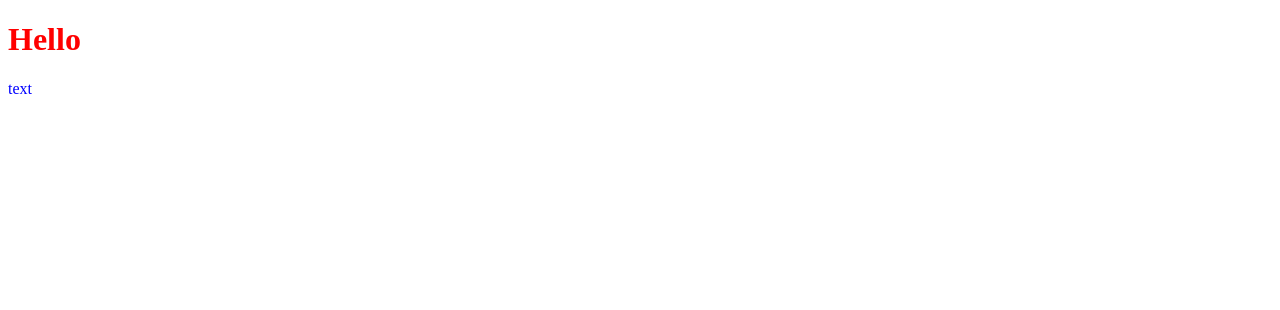
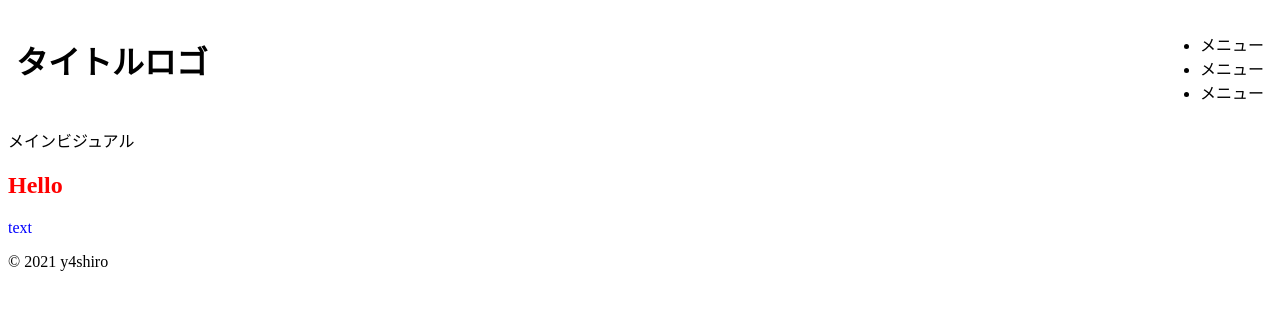
Before and after one commit to y4shiro/gatsby-ts-sandbox, a Gatsby site: page / in a window 1280 px wide. Built offline with nearby package versions, Linux system fonts and the light colour scheme; Gatsby itself is replaced by a stand-in of ours.

Commit message:
大まかな構成追加

```diff
--- a/src/pages/index.module.css
+++ b/src/pages/index.module.css
@@ -1,7 +1,14 @@
+/* Header */
+.header {
+  display: flex;
+  justify-content: space-between;
+  padding: 8px;
+}
+
 .title {
-	color:red;
+  color: red;
 }
 
 .text {
-	color: blue;
+  color: blue;
 }
--- a/src/pages/index.module.css.d.ts
+++ b/src/pages/index.module.css.d.ts
@@ -1,3 +1,4 @@
 // This file is automatically generated. Do not modify this file manually -- YOUR CHANGES WILL BE ERASED!
+export const header: string;
 export const title: string;
 export const text: string;
--- a/src/pages/index.tsx
+++ b/src/pages/index.tsx
@@ -1,14 +1,31 @@
-import React from "react"
+import React from 'react';
 import * as styles from './index.module.css';
 
-// markup
 const IndexPage = () => {
   return (
     <>
-      <h1 className={styles.title}>Hello</h1>
-      <p className={styles.text}>text</p>
+      <header className={styles.header}>
+        <h1>タイトルロゴ</h1>
+        <nav>
+          <ul>
+            <li>メニュー</li>
+            <li>メニュー</li>
+            <li>メニュー</li>
+          </ul>
+        </nav>
+      </header>
+      <main>
+        <section>メインビジュアル</section>
+        <section>
+          <h1 className={styles.title}>Hello</h1>
+          <p className={styles.text}>text</p>
+        </section>
+      </main>
+      <footer>
+        <p>&copy; 2021 y4shiro</p>
+      </footer>
     </>
-  )
-}
+  );
+};
 
-export default IndexPage
+export default IndexPage;
```
